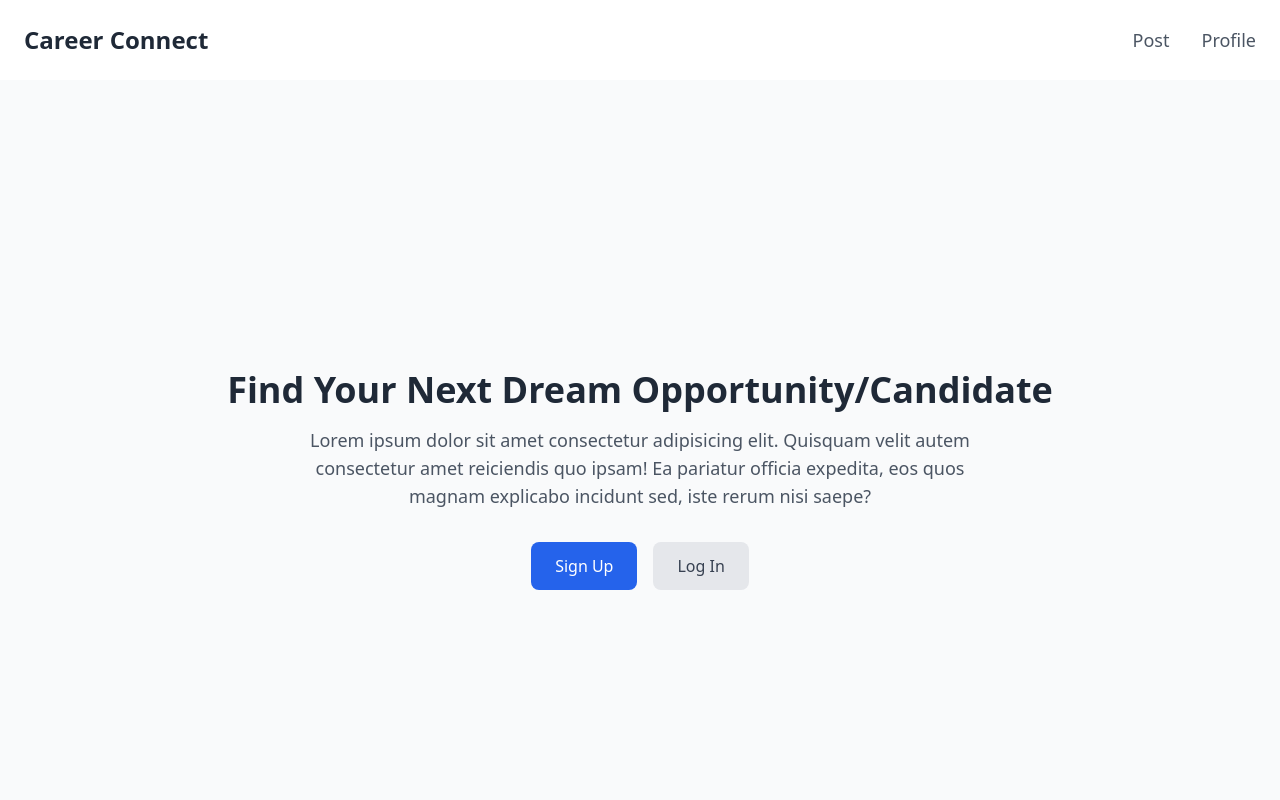
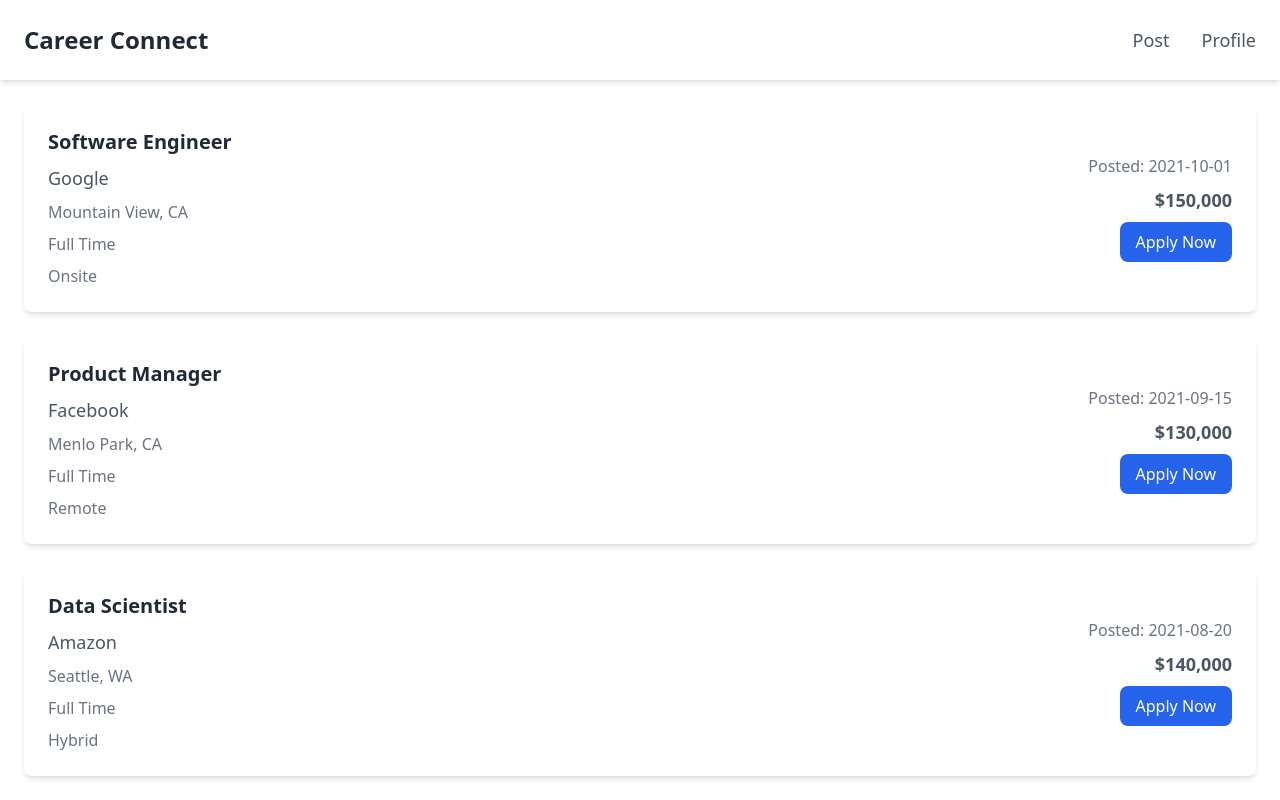
Before and after one commit to Ayush-Khandelwal28/career-connect, a Next.js app: page / in a window 1280 px wide. Shown: the top 800 px of the page. Built offline with nearby package versions, Linux system fonts and the light colour scheme.

Commit message:
Added Job Cards and Page

```diff
--- /dev/null
+++ b/src/app/components/Homepage.tsx
@@ -0,0 +1,10 @@
+import React from 'react'
+import JobCard from './JobCard'
+
+const HomePage = () => {
+    return (
+        <div><JobCard /></div>
+    )
+}
+
+export default HomePage
--- /dev/null
+++ b/src/app/components/JobCard.tsx
@@ -0,0 +1,85 @@
+"use client";
+
+import React from 'react';
+import { useRouter } from 'next/navigation';
+
+const JobCard = () => {
+  const router = useRouter();
+
+  const jobs = [
+    {
+      id: 1,
+      title: "Software Engineer",
+      company: "Google",
+      location: "Mountain View, CA",
+      type: "Full Time",
+      work: "Onsite",
+      datePosted: "2021-10-01",
+      salary: 150000,
+    },
+    {
+      id: 2,
+      title: "Product Manager",
+      company: "Facebook",
+      location: "Menlo Park, CA",
+      type: "Full Time",
+      work: "Remote",
+      datePosted: "2021-09-15",
+      salary: 130000,
+    },
+    {
+      id: 3,
+      title: "Data Scientist",
+      company: "Amazon",
+      location: "Seattle, WA",
+      type: "Full Time",
+      work: "Hybrid",
+      datePosted: "2021-08-20",
+      salary: 140000,
+    },
+    {
+      id: 4,
+      title: "UX Designer",
+      company: "Apple",
+      location: "Cupertino, CA",
+      type: "Contract",
+      work: "Onsite",
+      datePosted: "2021-07-30",
+      salary: 120000,
+    },
+  ];
+
+  const handleApplyNow = (id: number) => {
+    router.push(`/job/${id}`);
+  };
+
+  return (
+    <div className="p-6">
+      <div className="grid grid-cols-1 gap-6">
+        {jobs.map((job) => job && (
+          <div key={job.id} className="flex flex-row justify-between bg-white shadow-md rounded-lg p-6 items-center">
+            <div className="flex flex-col space-y-2">
+              <h2 className="text-xl font-bold text-gray-800">{job.title}</h2>
+              <p className="text-lg text-gray-600">{job.company}</p>
+              <p className="text-md text-gray-500">{job.location}</p>
+              <p className="text-md text-gray-500">{job.type}</p>
+              <p className="text-md text-gray-500">{job.work}</p>
+            </div>
+            <div className="flex flex-col items-end space-y-2">
+              <p className="text-md text-gray-500">Posted: {job.datePosted}</p>
+              <p className="text-lg text-gray-600 font-semibold">${job.salary.toLocaleString()}</p>
+              <button
+                className="px-4 py-2 bg-blue-600 text-white rounded-lg hover:bg-blue-700 transition duration-300"
+                onClick={() => handleApplyNow(job.id)}
+              >
+                Apply Now
+              </button>
+            </div>
+          </div>
+        ))}
+      </div>
+    </div>
+  );
+};
+
+export default JobCard;
--- /dev/null
+++ b/src/app/components/LandingPage.tsx
@@ -0,0 +1,24 @@
+import React from 'react'
+
+const LandingPage = () => {
+    return (
+        <div className="flex flex-col items-center justify-center min-h-screen bg-gray-50 text-gray-800 p-6">
+            <h1 className="text-4xl font-bold mb-4 text-center">
+                Find Your Next Dream Opportunity/Candidate
+            </h1>
+            <p className="text-lg text-gray-600 max-w-2xl text-center mb-8">
+                Lorem ipsum dolor sit amet consectetur adipisicing elit. Quisquam velit autem consectetur amet reiciendis quo ipsam! Ea pariatur officia expedita, eos quos magnam explicabo incidunt sed, iste rerum nisi saepe?
+            </p>
+            <div className="flex flex-row space-x-4">
+                <button className="px-6 py-3 bg-blue-600 text-white rounded-lg font-medium hover:bg-blue-700 transition duration-300">
+                    Sign Up
+                </button>
+                <button className="px-6 py-3 bg-gray-200 text-gray-700 rounded-lg font-medium hover:bg-gray-300 transition duration-300">
+                    Log In
+                </button>
+            </div>
+        </div>
+    )
+}
+
+export default LandingPage
--- /dev/null
+++ b/src/app/job/[id]/page.tsx
@@ -0,0 +1,85 @@
+"use client";
+
+import { useParams } from 'next/navigation';
+import React from 'react';
+
+const page = () => {
+  const { id } = useParams();
+
+  const jobs = [
+    {
+      id: 1,
+      title: "Software Engineer",
+      company: "Google",
+      location: "Mountain View, CA",
+      type: "Full Time",
+      work: "Onsite",
+      datePosted: "2021-10-01",
+      salary: 150000,
+      description: "As a Software Engineer at Google, you will work on exciting projects...",
+    },
+    {
+      id: 2,
+      title: "Product Manager",
+      company: "Facebook",
+      location: "Menlo Park, CA",
+      type: "Full Time",
+      work: "Remote",
+      datePosted: "2021-09-15",
+      salary: 130000,
+      description: "As a Product Manager at Facebook, you will lead product development...",
+    },
+    {
+      id: 3,
+      title: "Data Scientist",
+      company: "Amazon",
+      location: "Seattle, WA",
+      type: "Full Time",
+      work: "Hybrid",
+      datePosted: "2021-08-20",
+      salary: 140000,
+      description: "As a Data Scientist at Amazon, you will analyze data to drive decisions...",
+    },
+    {
+      id: 4,
+      title: "UX Designer",
+      company: "Apple",
+      location: "Cupertino, CA",
+      type: "Contract",
+      work: "Onsite",
+      datePosted: "2021-07-30",
+      salary: 120000,
+      description: "As a UX Designer at Apple, you will design user-centered experiences...",
+    },
+  ];
+
+  if (!id) {
+    return <div>Loading...</div>;
+  }
+
+  const job = jobs.find(job => job.id === Number(id));
+
+  if (!job) {
+    return <div>Job not found.</div>;
+  }
+
+  return (
+    <div className="p-6 bg-gray-50">
+      <div className="bg-white shadow-md rounded-lg p-6">
+        <h1 className="text-3xl font-bold text-gray-800">{job.title}</h1>
+        <h2 className="text-xl font-semibold text-gray-600">{job.company}</h2>
+        <p className="text-md text-gray-500">{job.location}</p>
+        <p className="text-md text-gray-500">{job.type} | {job.work}</p>
+        <p className="text-md text-gray-500">Posted on: {job.datePosted}</p>
+        <p className="text-md text-gray-500">Salary: ${job.salary.toLocaleString()}</p>
+        <h3 className="text-lg font-semibold mt-4">Description</h3>
+        <p className="text-md text-gray-700">{job.description}</p>
+        <button className="mt-6 px-4 py-2 bg-blue-600 text-white rounded-lg hover:bg-blue-700 transition duration-300">
+          Apply Now
+        </button>
+      </div>
+    </div>
+  );
+};
+
+export default page;
--- a/src/app/page.tsx
+++ b/src/app/page.tsx
@@ -1,20 +1,16 @@
+import HomePage from "./components/Homepage";
+import LandingPage from "./components/LandingPage";
+
 export default function Home() {
+  let isSignedIn = true;
+
   return (
-    <div className="flex flex-col items-center justify-center min-h-screen bg-gray-50 text-gray-800 p-6">
-      <h1 className="text-4xl font-bold mb-4 text-center">
-        Find Your Next Dream Opportunity/Candidate
-      </h1>
-      <p className="text-lg text-gray-600 max-w-2xl text-center mb-8">
-        Lorem ipsum dolor sit amet consectetur adipisicing elit. Quisquam velit autem consectetur amet reiciendis quo ipsam! Ea pariatur officia expedita, eos quos magnam explicabo incidunt sed, iste rerum nisi saepe?
-      </p>
-      <div className="flex flex-row space-x-4">
-        <button className="px-6 py-3 bg-blue-600 text-white rounded-lg font-medium hover:bg-blue-700 transition duration-300">
-          Sign Up
-        </button>
-        <button className="px-6 py-3 bg-gray-200 text-gray-700 rounded-lg font-medium hover:bg-gray-300 transition duration-300">
-          Log In
-        </button>
-      </div>
+    <div>
+      {isSignedIn ? (
+        <HomePage />
+      ) : (
+        <LandingPage />
+      )}
     </div>
   );
 }
```
